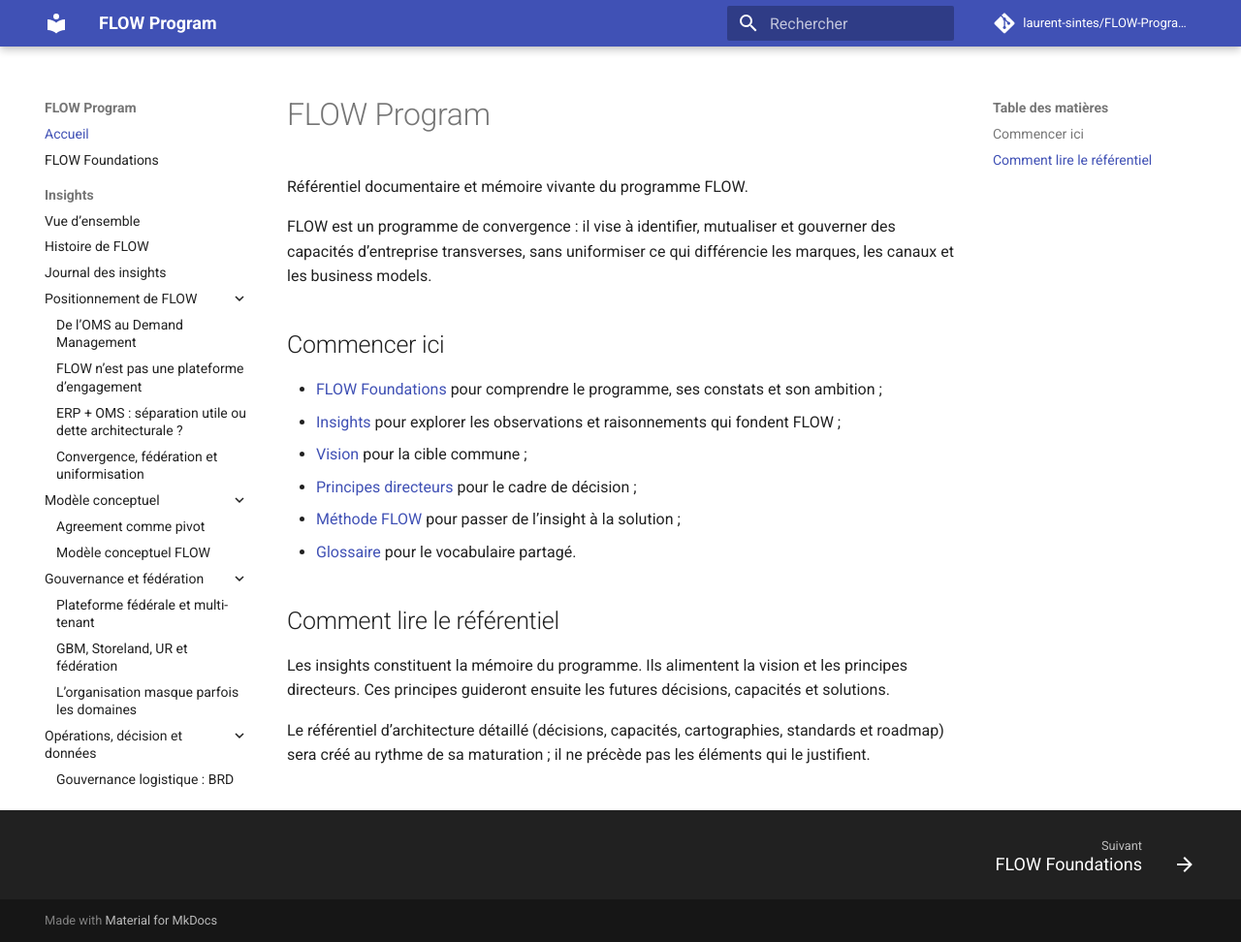
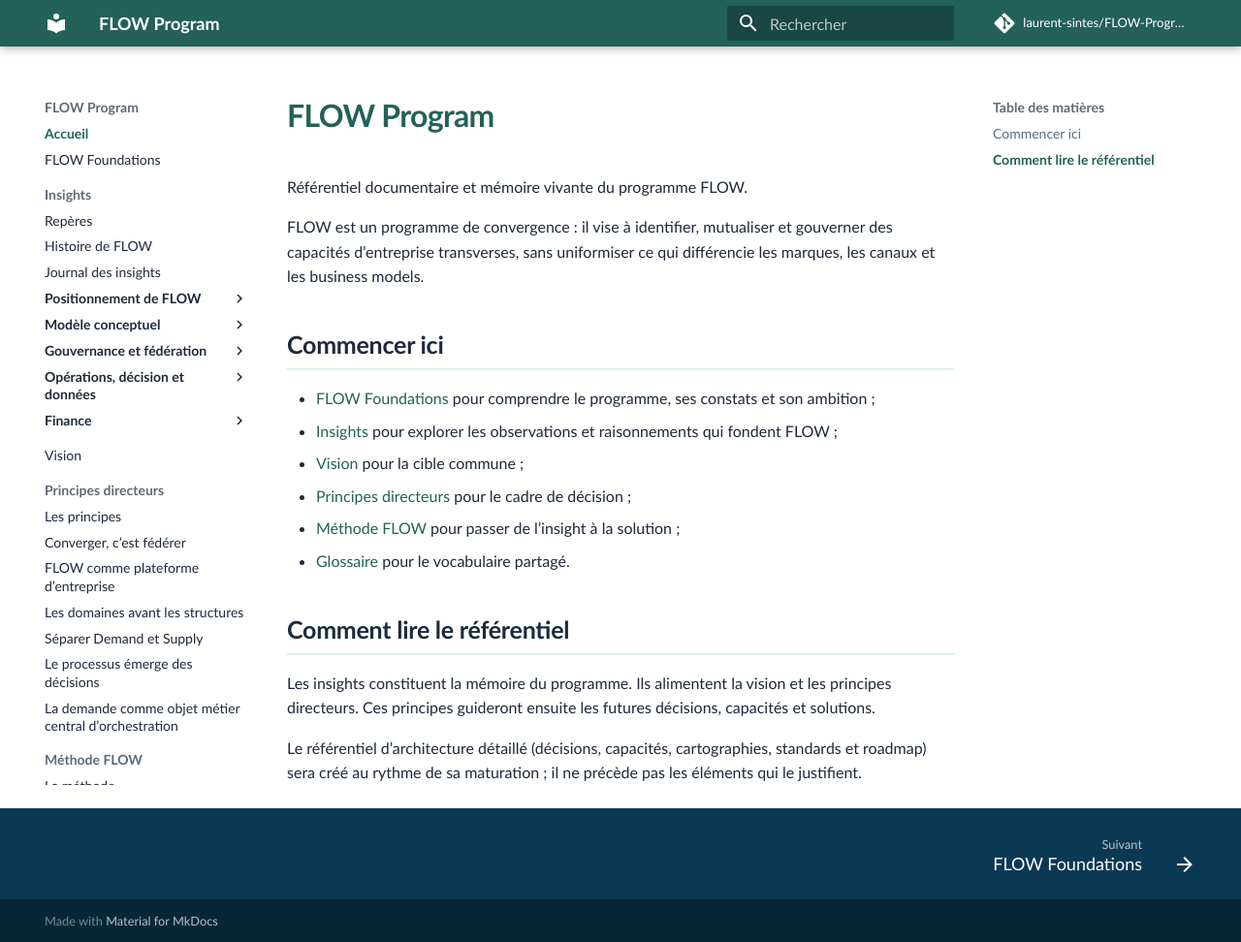
Before and after one commit to laurent-sintes/FLOW-Program, an MkDocs documentation site: the page built from docs/index.md, in a window 1280 px wide and 972 px high. Shown: the whole window at 97% size. Built offline with MkDocs 1.6.1 and Material for MkDocs 9.7.7, drawn with Linux system fonts in a browser that asks for light colours; comment, search, counter and statistics services are not loaded.

Commit message:
Simplify navigation and load FLOW theme

```diff
--- a/mkdocs.yml
+++ b/mkdocs.yml
@@ -8,19 +8,23 @@
   language: fr
   features:
     - navigation.sections
-    - navigation.expand
     - navigation.footer
+    - navigation.top
+    - toc.follow
     - search.suggest
     - search.highlight
 
 plugins:
   - search
 
+extra_css:
+  - stylesheets/flow.css
+
 nav:
   - Accueil: index.md
   - FLOW Foundations: flow-foundations.md
   - Insights:
-      - Vue d’ensemble: insights/index.md
+      - Repères: insights/index.md
       - Histoire de FLOW: insights/histoire-de-flow.md
       - Journal des insights: insights/journal-des-insights.md
       - Positionnement de FLOW:
@@ -45,7 +49,7 @@
           - "Facturation : un assemblage de responsabilités": insights/facturation-capacite-documentaire-transverse.md
   - Vision: architecture-entreprise/vision/index.md
   - Principes directeurs:
-      - Vue d’ensemble: architecture-entreprise/principes-directeurs/index.md
+      - Les principes: architecture-entreprise/principes-directeurs/index.md
       - Converger, c’est fédérer: architecture-entreprise/principes-directeurs/1-converger-c-est-federer.md
       - FLOW comme plateforme d’entreprise: architecture-entreprise/principes-directeurs/2-flow-comme-plateforme-d-entreprise.md
       - Les domaines avant les structures: architecture-entreprise/principes-directeurs/3-domaines-avant-les-structures.md
@@ -53,9 +57,9 @@
       - Le processus émerge des décisions: architecture-entreprise/principes-directeurs/5-le-processus-emerge-des-decisions.md
       - La demande comme objet métier central d’orchestration: architecture-entreprise/principes-directeurs/6-demande-objet-metier-central-orchestration.md
   - Méthode FLOW:
-      - Vue d’ensemble: methode/index.md
+      - La méthode: methode/index.md
       - De l’insight à la solution: methode/conception-flow.md
   - Transformation:
-      - Vue d’ensemble: transformation/index.md
+      - La transformation: transformation/index.md
       - Pourquoi deux Change Managers ?: transformation/pourquoi-deux-change-managers.md
   - Glossaire: glossaire.md
```
